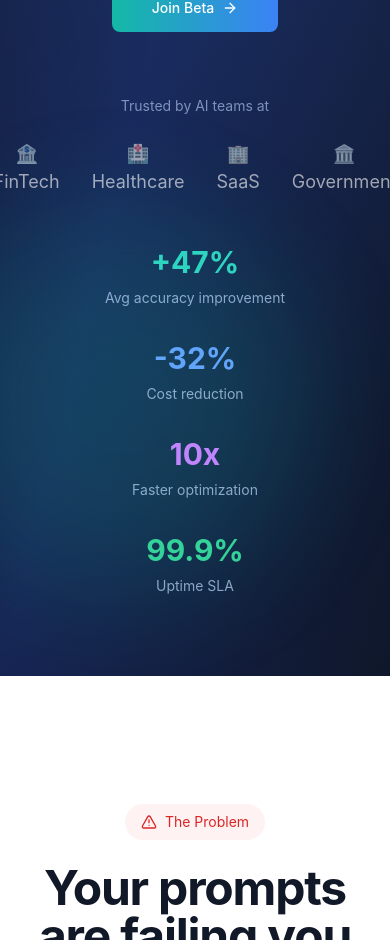
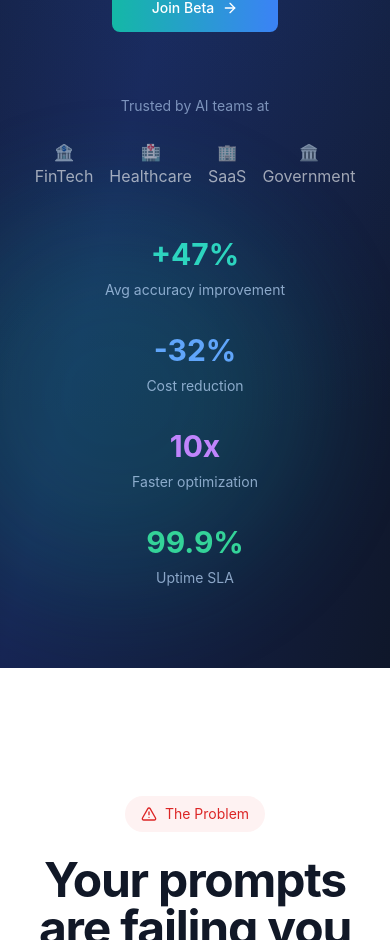
Before and after one commit to GentiqAI/PrelaunchWebsite, a React (Create React App) app: page / in a window 390 px wide. Shown: the part 933-1873 px from the top of the page. Built offline with nearby package versions, Linux system fonts and the light colour scheme.

Commit message:
Fix mobile social proof layout and add Google Analytics tracking

```diff
--- a/package.json
+++ b/package.json
@@ -2,7 +2,7 @@
   "name": "gentiq-ai-website",
   "version": "0.1.0",
   "private": true,
-  "homepage": "https://gentiqai.github.io/PrelaunchWebsite",
+  "homepage": "https://www.gentiq.tech",
   "dependencies": {
     "@testing-library/jest-dom": "^5.16.4",
     "@testing-library/react": "^13.3.0",
--- a/public/index.html
+++ b/public/index.html
@@ -12,6 +12,16 @@
     <link rel="apple-touch-icon" href="%PUBLIC_URL%/logo192.png" />
     <link rel="manifest" href="%PUBLIC_URL%/manifest.json" />
     <title>Gentiq AI - Mission Control for Enterprise Prompts</title>
+
+    <!-- Google tag (gtag.js) -->
+    <script async src="https://www.googletagmanager.com/gtag/js?id=G-J4LPN8ESFH"></script>
+    <script>
+      window.dataLayer = window.dataLayer || [];
+      function gtag(){dataLayer.push(arguments);}
+      gtag('js', new Date());
+
+      gtag('config', 'G-J4LPN8ESFH');
+    </script>
   </head>
   <body>
     <noscript>You need to enable JavaScript to run this app.</noscript>
--- a/src/components/HeroSection.tsx
+++ b/src/components/HeroSection.tsx
@@ -68,11 +68,11 @@ const HeroSection: React.FC = () => {
           {/* Social Proof */}
           <div className="mb-12">
             <p className="text-sm text-blue-200/60 mb-6">Trusted by AI teams at</p>
-            <div className="flex justify-center items-center gap-8 opacity-60">
-              <span className="text-lg">🏦 FinTech</span>
-              <span className="text-lg">🏥 Healthcare</span>
-              <span className="text-lg">🏢 SaaS</span>
-              <span className="text-lg">🏛️ Government</span>
+            <div className="flex justify-center items-center gap-4 sm:gap-8 opacity-60 px-4 sm:px-0">
+              <span className="text-base sm:text-lg">🏦 FinTech</span>
+              <span className="text-base sm:text-lg">🏥 Healthcare</span>
+              <span className="text-base sm:text-lg">🏢 SaaS</span>
+              <span className="text-base sm:text-lg">🏛️ Government</span>
             </div>
           </div>
 
```
Also changed, not shown: 10 other files (tests, documents, lock files or other folders).
